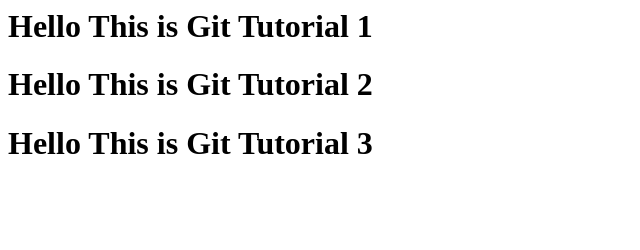
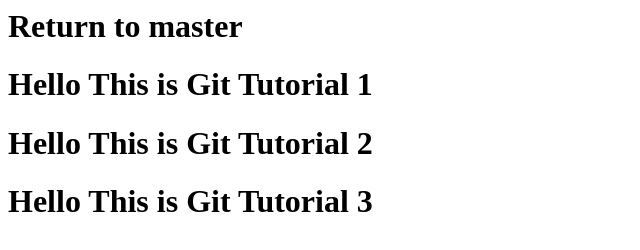
Before and after one commit to moaaz98/Useless_Project, a plain HTML site: page page.html in a window 1280 px wide. Shown: the whole page, without its empty margins (0-640 px from the left). Drawn offline with Linux system fonts and the light colour scheme.

Commit message:
Master Again

```diff
--- a/page.html
+++ b/page.html
@@ -4,6 +4,7 @@
     </head>
 
     <body>
+        <h1>Return to master</h1>
         <h1>Hello This is Git Tutorial 1</h1>
         <h1>Hello This is Git Tutorial 2</h1>
         <h1>Hello This is Git Tutorial 3</h1>
```
Also changed, not shown: tobeignore.txt (added).
